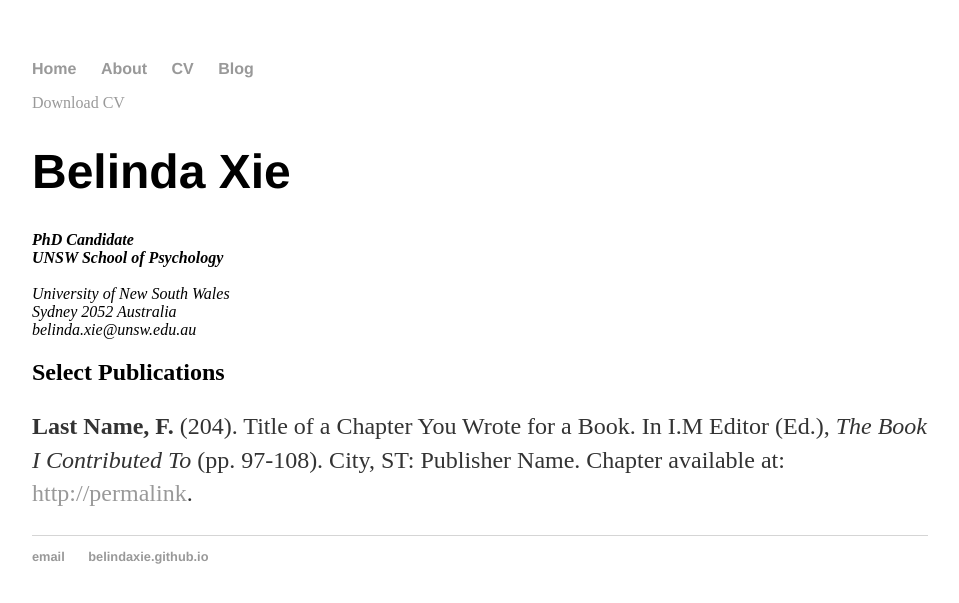
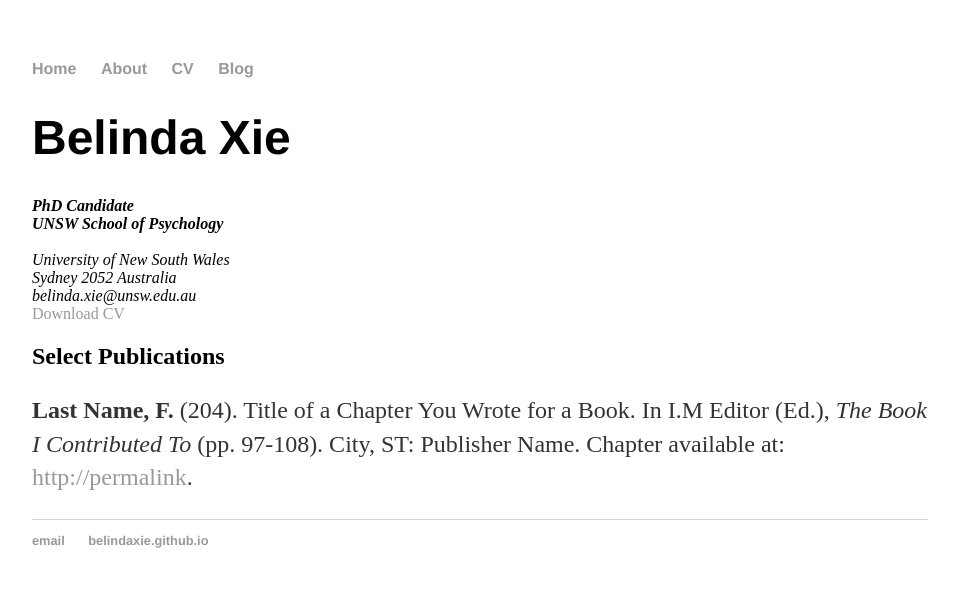
Before and after one commit to belindaxie/belindaxie.github.io, a Jekyll site: the page built from cv/index.html, in a window 1280 px wide. Shown: the top 603 px of the page, without its empty margins (160-1119 px from the left). Built offline with Jekyll 4.4.1, drawn with Linux system fonts in a browser that asks for light colours.

Commit message:
Update index.html

```diff
--- a/cv/index.html
+++ b/cv/index.html
@@ -4,7 +4,6 @@ title: CV of Your Name
 ---
 
 	<div class="cv">
-		<a href="/cv/cv.pdf" class="download" title="Download CV as PDF">Download CV</a>
 					<h1>Belinda Xie</h1>
 					<address>
 					<strong>PhD Candidate
@@ -14,6 +13,9 @@ title: CV of Your Name
 					<span class="obfuscate">belinda.xie@unsw.edu.au</span>
 					</address>
 
+		<a href="/cv/cv.pdf" class="download" title="Download CV as PDF">Download CV</a>
+
+
 					<h2>Select Publications</h2>
 
 					<p><strong>Last Name, F.</strong> (204). Title of a Chapter You Wrote for a Book. In I.M Editor (Ed.), <em>The Book I Contributed To</em> (pp. 97-108). City, ST: Publisher Name. Chapter available at: <a href="#">http://permalink</a>.
```
